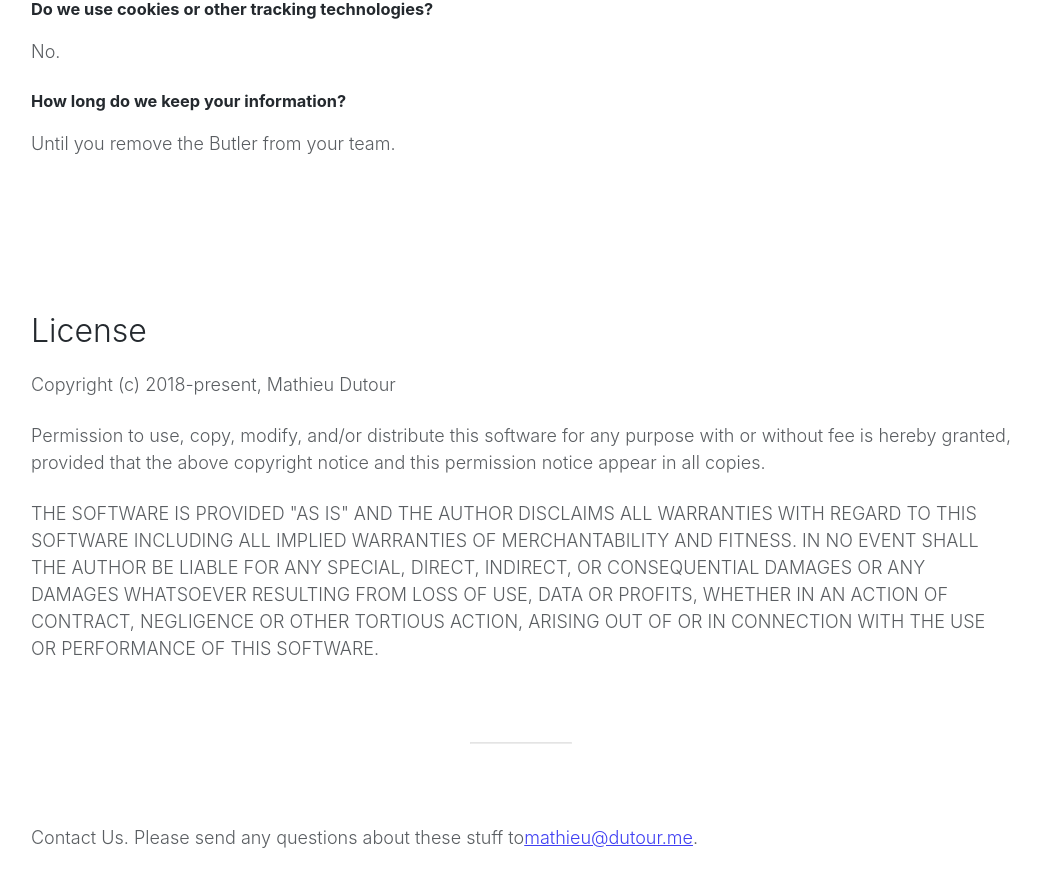
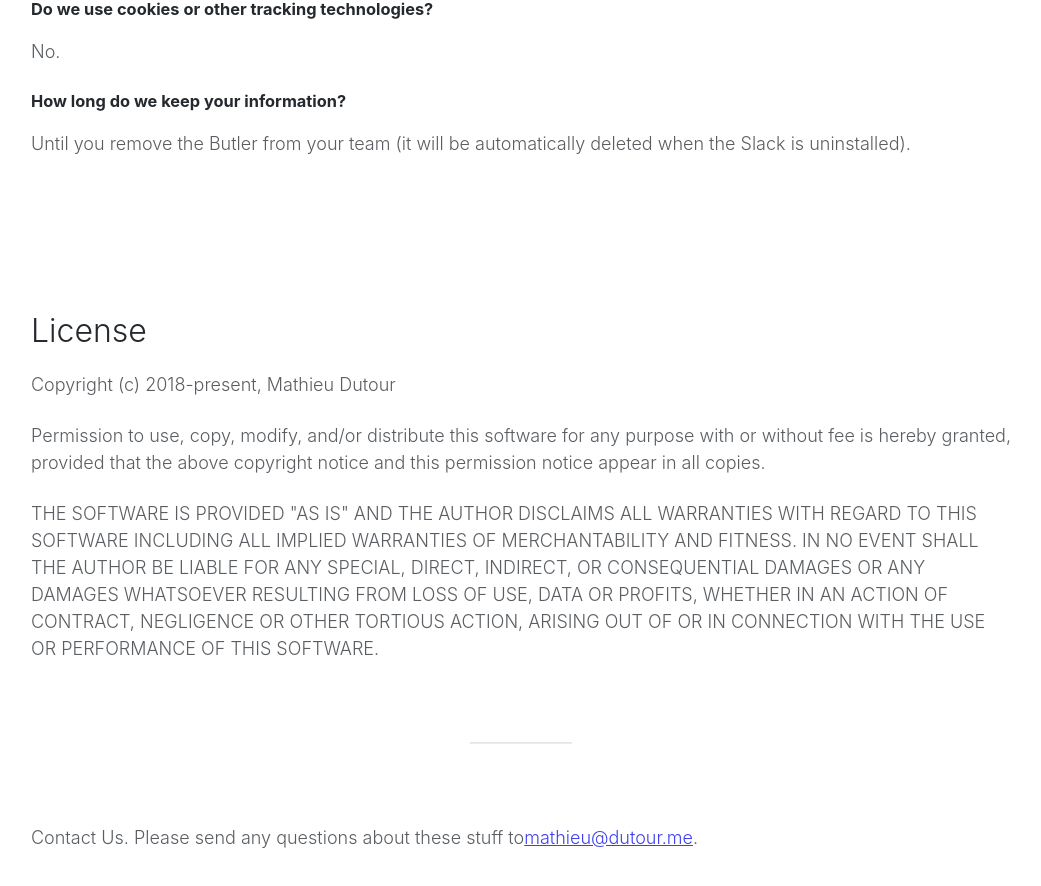
Before and after one commit to mathieudutour/timezone-butler, a Next.js app: page /privacy in a window 1280 px wide. Shown: the part 836-1722 px from the top of the page, without its empty margins (119-1160 px from the left). Built offline with nearby package versions, Linux system fonts and the light colour scheme.

Commit message:
add more info

```diff
--- a/pages/privacy.tsx
+++ b/pages/privacy.tsx
@@ -50,7 +50,10 @@ export default function Privacy() {
 
         <h3>How long do we keep your information?</h3>
 
-        <p>Until you remove the Butler from your team.</p>
+        <p>
+          Until you remove the Butler from your team (it will be automatically
+          deleted when the Slack is uninstalled).
+        </p>
 
         <h2>License</h2>
 
```
